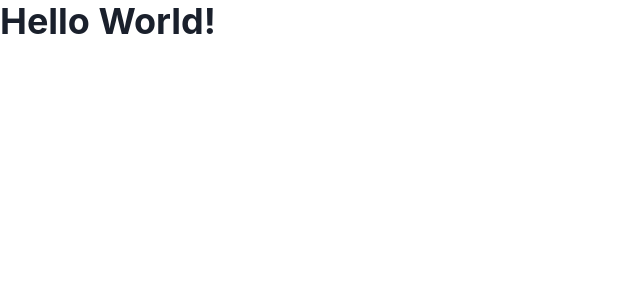
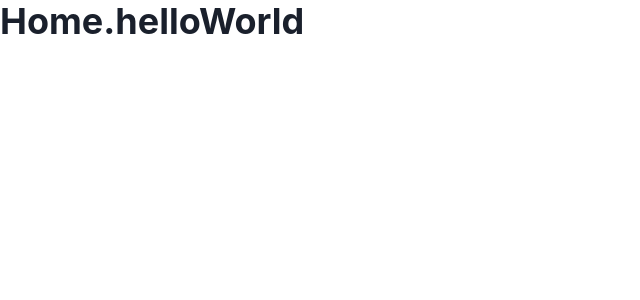
Before and after one commit to Censacrof/websocket-chat, a React (Vite) app: page / in a window 1280 px wide. Shown: the top 300 px of the page, without its empty margins (0-640 px from the left). Built offline with nearby package versions, Linux system fonts and the light colour scheme.

Commit message:
It renders the home

```diff
--- a/src/App.tsx
+++ b/src/App.tsx
@@ -1,11 +1,14 @@
-import { Heading } from "@chakra-ui/react";
+import { FC } from "react";
+import { Home } from "./pages/home/Home";
 
-function App() {
+export interface AppProps {
+  _Home?: typeof Home;
+}
+
+export const App: FC<AppProps> = ({ _Home = Home }) => {
   return (
     <>
-      <Heading>Hello World!</Heading>
+      <_Home />
     </>
   );
-}
-
-export default App;
+};
--- a/src/main.tsx
+++ b/src/main.tsx
@@ -1,6 +1,6 @@
 import React from "react";
 import ReactDOM from "react-dom/client";
-import App from "./App.tsx";
+import { App } from "./App.tsx";
 import "./init-i18n.ts";
 import { AllTheProviders } from "./providers.tsx";
 
```
Also changed, not shown: 1 other file (tests, documents, lock files or other folders).
